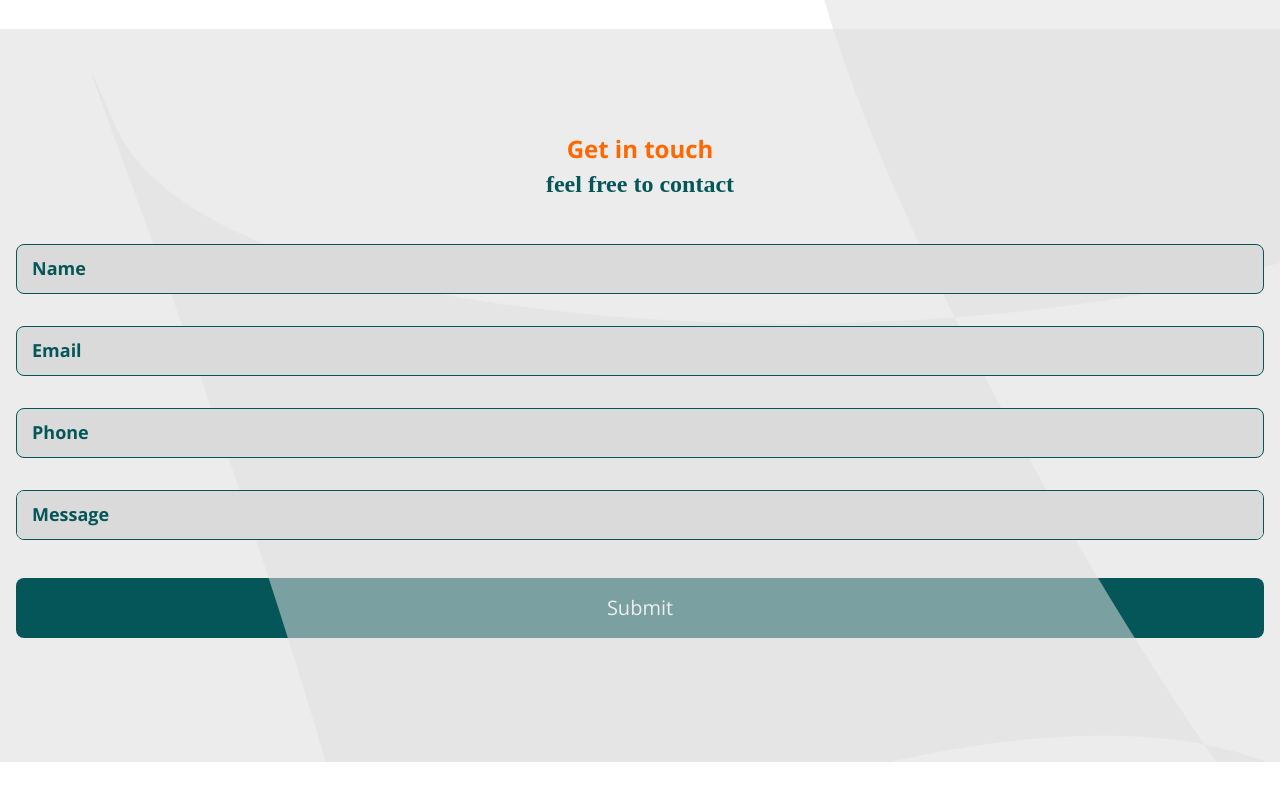
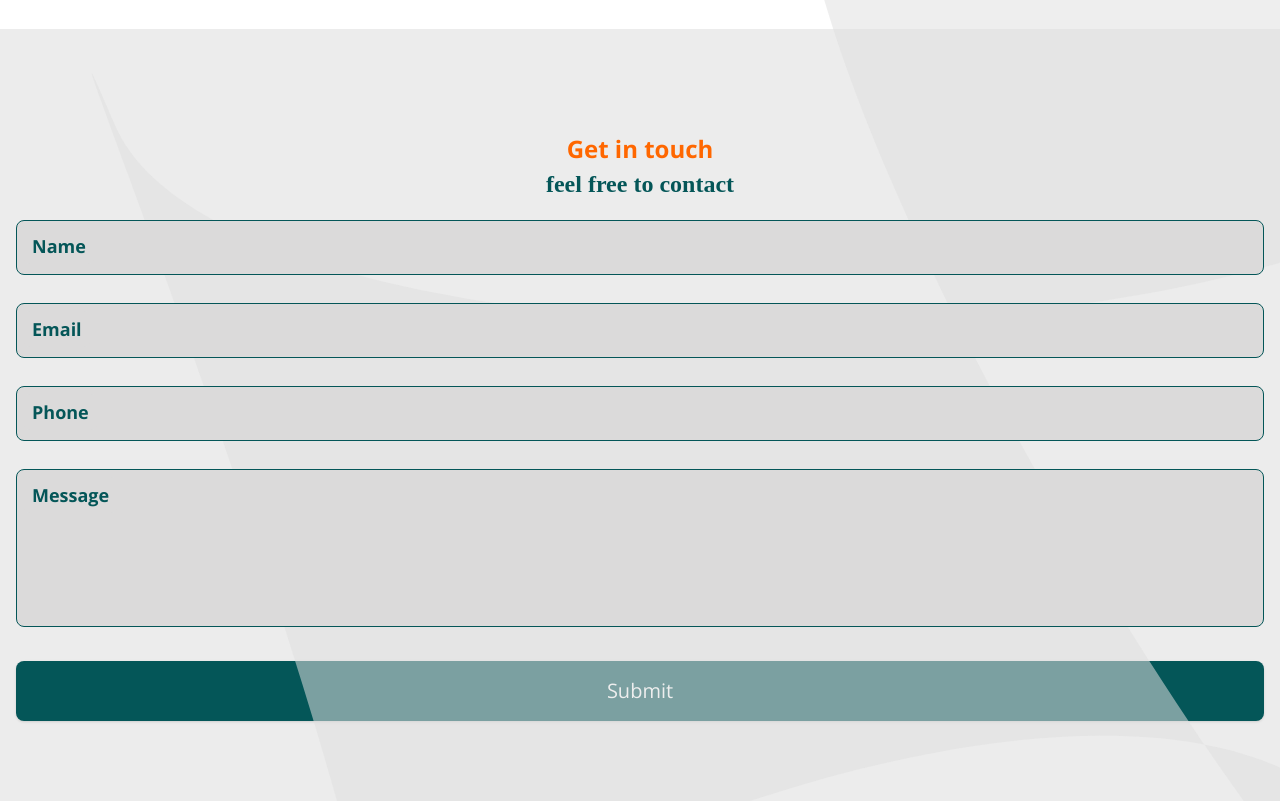
Before and after one commit to OGBENI-NG/WebFolio, a React (Vite) app: page / in a window 1280 px wide. Shown: the part 4905-5706 px from the top of the page. Before the commit the page ends 5667 px from the top, so only its background shows below. Built offline with nearby package versions, Linux system fonts and the light colour scheme; a web font is replaced by a local one.

Commit message:
remove-uncode

```diff
--- a/src/components/Footer.jsx
+++ b/src/components/Footer.jsx
@@ -41,7 +41,7 @@ export default function Footer({ themeColor, layoutTheme }) {
 
   return (
     <footer className={`flex items-center justify-between
-     py-[10px] px-5 fixed bottom-0 w-full z-50 transition-all
+     py-[10px] px-5 fixed bottom-0 w-full z-50 transition-[.5s]
      ${layoutTheme } border-t-[1px] backdrop-blur-[100px] `}
     >
       {footerData}
--- a/src/components/Header.jsx
+++ b/src/components/Header.jsx
@@ -9,7 +9,7 @@ export default function Header(
   return (
     <header className={`flex items-center justify-between p-5 px-4
       border-b-[1px] ${layoutTheme} backdrop-blur-[100px]
-       fixed w-full top-0 z-50 transition-all`}>
+       fixed w-full top-0 z-50 transition-[.5s]`}>
       <img
         src={logo}
         alt="logo"
--- a/src/components/Home/Home.jsx
+++ b/src/components/Home/Home.jsx
@@ -1,4 +1,4 @@
-import React, {useContext} from 'react'
+import React, {useContext, useState} from 'react'
 import Intro from './Intro'
 import logoIllustration from '../../asset/img/intro-illtra.svg'
 import logoIllusDark from '../../asset/img/intro-illus-dark.svg'
@@ -13,6 +13,22 @@ import HomeContact from './HomeContact'
 
 export default function Home() {
   const {theme} = useContext(ThemeContext)
+  const [formData, setFormData] = useState({
+    name: '',
+    email: '',
+    phone: '',
+    message: ''
+  })
+
+  const handleChange = (e) => {
+    const {id, value} = e.target
+    setFormData({...formData, [id]: value})
+  }
+
+  const handleSubmit = (e) => {
+    e.preventDefault()
+    console.log(formData)
+  }
 
 
   const switchIllustration = theme === "light"
@@ -51,6 +67,8 @@ export default function Home() {
     : "hover:bg-[#363636] hover:underline"
   ;
 
+
+
   return (
     <main>
       <Intro
@@ -82,6 +100,9 @@ export default function Home() {
         formTheme={formTheme}
         inputColor={inputColor}
         labelColor={labelColor}
+        handleChange={handleChange}
+        formData={formData}
+        handleSubmit={handleSubmit}
       />
     </main>
   )
--- a/src/components/Home/HomeAbout.jsx
+++ b/src/components/Home/HomeAbout.jsx
@@ -4,7 +4,7 @@ import { NavLink } from 'react-router-dom'
 
 export default function HomeAbout({theme, themeColor, bodyTxt, centerTxt}) {
   return (
-    <div className='relative py-[100px] -z-[0] px-4 transition-all'>
+    <div className='relative py-[100px] -z-[0] px-4'>
       <div className='absolute -left-[90px] -top-[100px] -z-[1]' >
         <svg
           width="251" height="225" viewBox="0 0 251 225"
--- a/src/components/Home/HomeContact.jsx
+++ b/src/components/Home/HomeContact.jsx
@@ -1,72 +1,102 @@
 import React from 'react'
 
-export default function HomeContact({centerTxt, formTheme, inputColor, labelColor}) {
+export default function HomeContact(
+  {centerTxt, formTheme, inputColor,
+    labelColor, formData, handleChange, handleSubmit}
+  ) {
+
+
   const inputStyle = `${inputColor}
-    w-full h-[50px] rounded-[8px] outline:none
-    text-lg px-3 peer placeholder-transparent
-    focus:outline-none font-semibold transition-all`
+    w-full h-[55px] rounded-[8px] outline:none
+    text-lg px-4 peer placeholder-transparent
+    focus:outline-none font-semibold transition-[.5s]`
   ;
 
-    const labelStyle = `${labelColor} absolute left-2 font-bold
-     -top-5 text-lg  peer-placeholder-shown:top-[6px]
-     peer-focus:-top-5 py-1 px-2 rounded-[6px] transition-all`
+  const labelStyle = `${labelColor} absolute left-2 font-bold
+    -top-5 text-lg peer-placeholder-shown:top-[8px]
+    peer-focus:shadow transition-[.5s]
+    peer-focus:-top-5 py-1 px-2 rounded-[6px]`
+  ;
 
 
   return (
-    <form id='form' className={`py-[100px] ${formTheme} `}>
+    <form
+      onSubmit={handleSubmit}
+      id='form'
+      className={`py-[100px] ${formTheme} `}
+    >
       <h1 className={`text-2xl font-bold leading-relaxed pb-5 text-brand m-auto text-center`}>
         Get in touch
         <span className={`m-auto ${centerTxt}`}>feel free to contact </span>
       </h1>
 
-      <div className='flex flex-col gap-8 px-4 py-6'>
+      <div className='flex flex-col gap-7 px-4'>
         <div className='relative'>
           <input
             type='text'
             id='name'
             placeholder='not-shown'
+            autoComplete="off"
+            value={formData.name}
+            onChange={handleChange}
             className={`${inputStyle}`}
           />
           <label
-
             className={`${labelStyle}`}
-            htmlFor='name'>Name</label>
+            htmlFor='name'>Name
+          </label>
         </div>
         <div className='relative'>
           <input
             type='email'
             id='email'
             placeholder='not-shown'
+            autoComplete="off"
+            value={formData.email}
+            onChange={handleChange}
             className={`${inputStyle}`}
           />
           <label
-          className={`${labelStyle}`}
-          htmlFor='email'>Email</label>
+            className={`${labelStyle}`}
+            htmlFor='email'>Email
+          </label>
         </div>
         <div className='relative'>
           <input
             type='tel'
             id='phone'
             placeholder='not-shown'
+            autoComplete="off"
+            value={formData.phone}
+            onChange={handleChange}
             className={`${inputStyle}`}
           />
           <label
-          className={`${labelStyle}`}
-          htmlFor='phone'>Phone</label>
+            className={`${labelStyle}`}
+            htmlFor='phone'>Phone
+          </label>
         </div>
-        <div className='relative'>
+        <div className='relative m-0 p-0'>
           <textarea
             id='text-area'
             placeholder='not-shown'
-            className={` p-4 resize-none h-[150px] ${inputStyle}`}
+            autoComplete="off"
+            value={formData.message}
+            onChange={handleChange}
+            className={`${inputColor}
+            w-full h-[158px] rounded-[8px] outline:none
+            text-lg p-4 peer leading-tight placeholder-transparent resize-none
+            focus:outline-none font-semibold transition-all`}
           />
           <label
-          className={`${labelStyle}`}
-          htmlFor='text-area'>Message</label>
+            className={`${labelStyle}`}
+            htmlFor='text-area'>Message
+          </label>
         </div>
         <button
           type='submit'
-          className={`bg-primary p-4 text-xl text-mainBg rounded-lg`}
+          className={`bg-primary shadow p-4 text-xl text-mainBg
+             rounded-lg `}
         >Submit</button>
       </div>
     </form>
--- a/src/components/Home/HomeWork.jsx
+++ b/src/components/Home/HomeWork.jsx
@@ -10,7 +10,7 @@ export default function SelectedWork({data, themeColor, linkColor, layoutTheme,
   const renderSelectedWork = SelectedWorkEl.map((item, index) => (
     <div
       key={item.id}
-      className={`transition-all ${index === SelectedWorkEl.length - 1 ? 'pb-0' : 'pb-14'}`}
+      className={`${index === SelectedWorkEl.length - 1 ? 'pb-0' : 'pb-14'}`}
     >
       <div>
         <img src={item.image} alt="work-icon" />
@@ -23,6 +23,7 @@ export default function SelectedWork({data, themeColor, linkColor, layoutTheme,
           href={item.live}
           target='_blank'
           className={`${hoverColor}`}
+          title="work-name"
         >
           {item.name}
         </a>
@@ -30,6 +31,7 @@ export default function SelectedWork({data, themeColor, linkColor, layoutTheme,
           href={item.gitRepository}
           target='_blank'
           className='ml-auto text-brand hover:text-brand/50'
+          title="github-link"
         >
           {item.gitIcon({size: 40, })}
         </a>
@@ -48,7 +50,7 @@ export default function SelectedWork({data, themeColor, linkColor, layoutTheme,
         to="works"
         className={`${linkColor} bg-red-600 text-mainBg
          text-lg ml-auto py-3 font-bold block w-max
-          px-4 shadow-md shadow-primary/15 rounded-bl-md`}
+          px-4 shadow rounded-bl-md`}
       >
         More works
       </NavLink>
--- a/src/components/Home/Intro.jsx
+++ b/src/components/Home/Intro.jsx
@@ -43,7 +43,7 @@ export default function Intro({switchIllustration, bodyTxt, theme, themeColor})
 
 
   return (
-    <section className='transition-colors pt-[135px] w-full relative z-[0]'>
+    <section className='pt-[135px] w-full relative z-[0]'>
       <div  className='block absolute -z-[3] right-0 top-0 '>
       <CustomSVG width="297" height="369" theme={theme} />
       </div>
--- a/src/components/Layout.jsx
+++ b/src/components/Layout.jsx
@@ -33,7 +33,7 @@ export default function Layout() {
         layoutTheme={layoutTheme}
         switchIcon={switchIcon}
       />
-        <main className='overflow-hidden transition-all'>
+        <main className='overflow-hidden transition-[.5s]'>
           <Outlet/>
         </main>
       <Footer
```
Also changed, not shown: src/components/App.jsx (line endings or trailing spaces).
